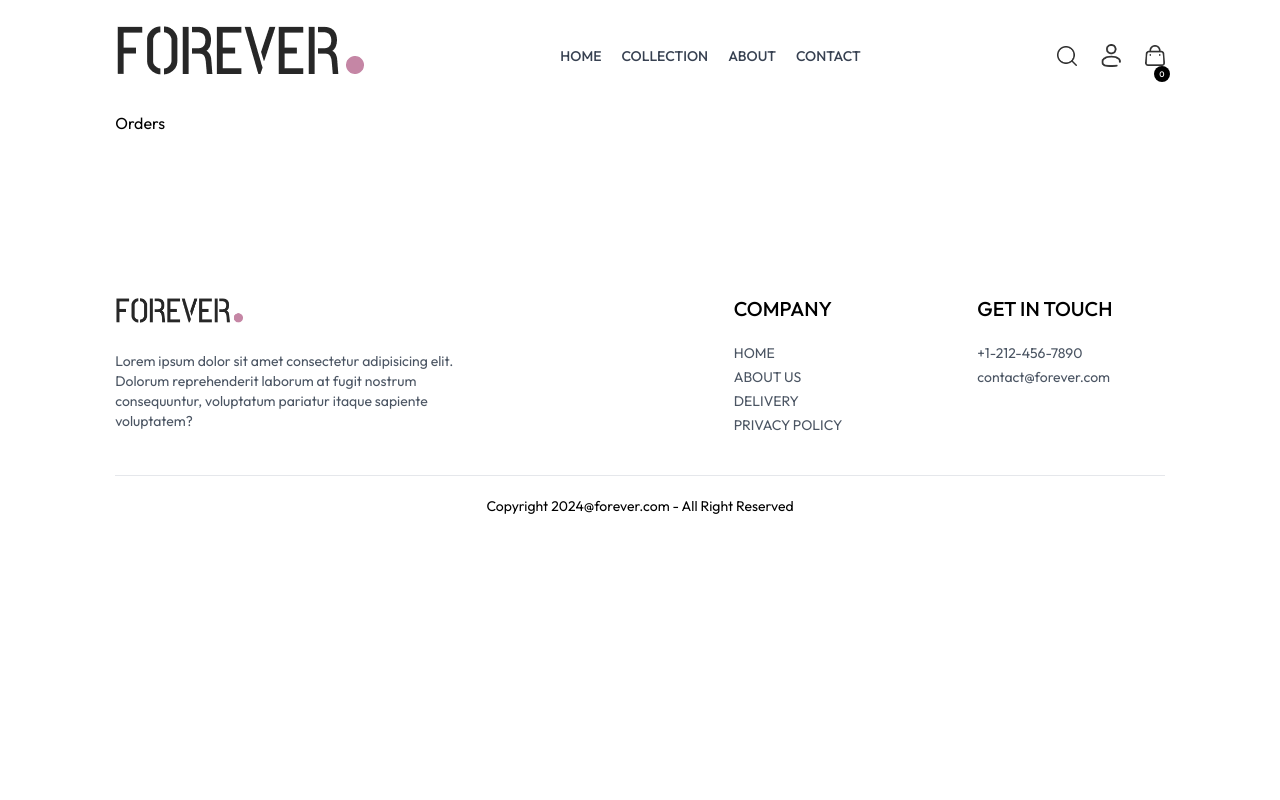
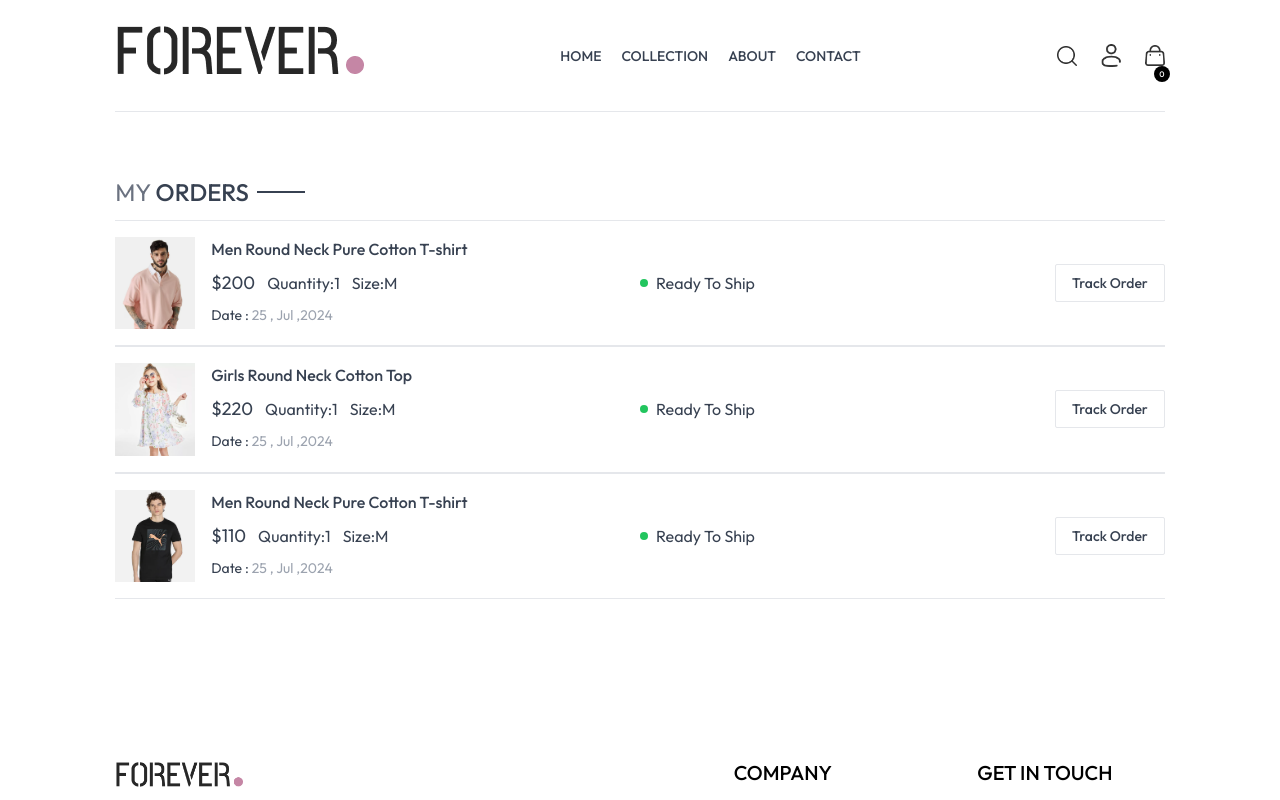
Before and after one commit to mdshoeb8147/forever, a React (Vite) app in the folder frontend/: page /orders in a window 1280 px wide. Shown: the top 800 px of the page. Built offline with nearby package versions, Linux system fonts and the light colour scheme.

Commit message:
completed with orders page 44321

```diff
--- a/frontend/src/pages/Orders.jsx
+++ b/frontend/src/pages/Orders.jsx
@@ -1,4 +1,51 @@
+import { useContext } from "react";
+import { ShopContext } from "../context/ShopContext";
+import Title from "../components/Title";
+
 const Orders = () => {
-  return <div>Orders</div>;
+  const { products, currency } = useContext(ShopContext);
+
+  return (
+    <div className="border-t pt-16">
+      <div className="text-2xl">
+        <Title text1={"MY "} text2={"ORDERS"} />
+      </div>
+      <div className="">
+        {products.slice(1, 4).map((item, index) => (
+          <div
+            className="py-4 border-t border-b text-gray-700 flex flex-col md:flex-row md:items-center md:justify-between gap-4"
+            key={index}
+          >
+            <div className="flex items-start gap-4 text-sm">
+              <img src={item.image[0]} className="w-16 sm:w-20" alt="" />
+              <div className="">
+                <p className="sm:text-base font-medium">{item.name}</p>
+                <div className="flex items-center gap-3 mt-2 text-base text-gray-700">
+                  <p className="text-lg">
+                    {currency}
+                    {item.price}
+                  </p>
+                  <p>Quantity:1</p>
+                  <p>Size:M</p>
+                </div>
+                <p className="mt-2">
+                  Date : <span className="text-gray-400 "> 25 , Jul ,2024</span>
+                </p>
+              </div>
+            </div>
+            <div className="md:w-1/2 flex justify-between">
+              <div className="flex items-center gap-2">
+                <p className="min-w-2 h-2 rounded-full bg-green-500"></p>
+                <p className="text-sm md:text-base">Ready To Ship</p>
+              </div>
+              <button className="border px-4 py-2 text-sm font-medium rounded-sm">
+                Track Order
+              </button>
+            </div>
+          </div>
+        ))}
+      </div>
+    </div>
+  );
 };
 export default Orders;
```
